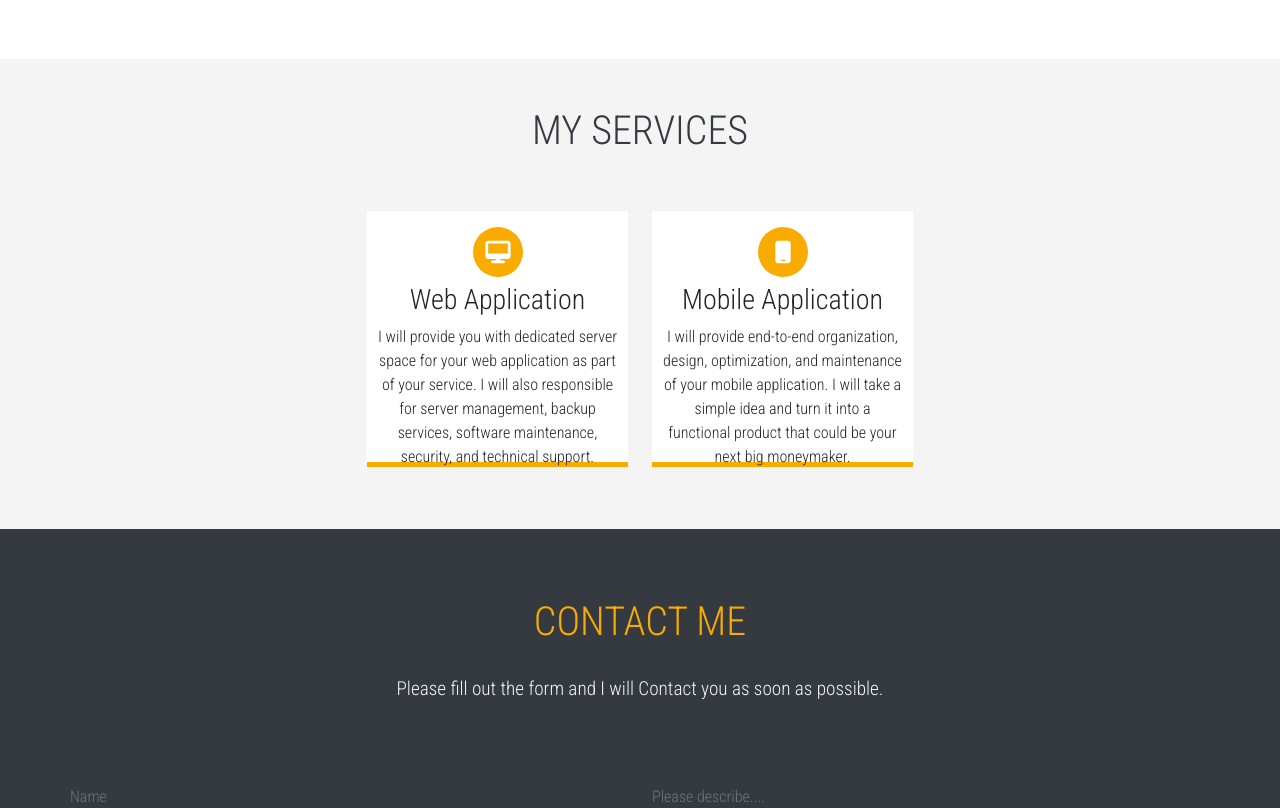
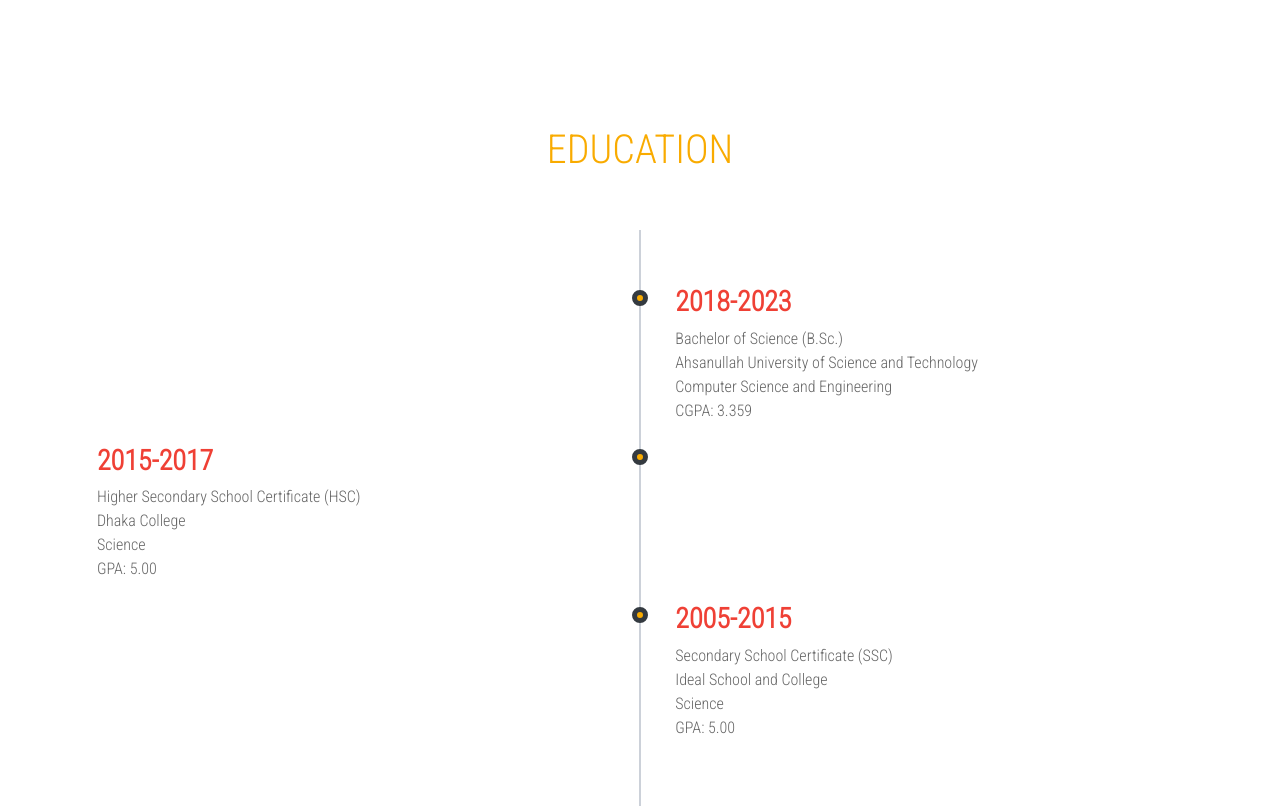
Before and after one commit to Mahatabe/my-portfolio, a React (Create React App) app: page / in a window 1280 px wide. Shown: the part 1261-2069 px from the top of the page. Built offline with nearby package versions, Linux system fonts and the light colour scheme.

Commit message:
Education and Scroll done

```diff
--- a/package.json
+++ b/package.json
@@ -18,6 +18,7 @@
     "react-particles": "^2.9.3",
     "react-particles-js": "^3.6.0",
     "react-scripts": "5.0.1",
+    "react-scroll": "^1.8.9",
     "react-share": "^4.4.1",
     "react-typed": "^1.2.0",
     "tsparticles": "^1.43.1",
--- a/src/App.css
+++ b/src/App.css
@@ -10,6 +10,7 @@
   --primary-black: #000000;
   --primary-green: green;
   --primary-dark-grey: #666666;
+  --primary-grey: #ccd1d9;
 }
 
 body{
@@ -65,7 +66,7 @@
   background: url(wall-and-laptop-background.jpg) no-repeat;
   background-size: cover;
   background-position: center;
-  height: 90vh;
+  height: 100vh;
 }
 
 .main-info{
@@ -222,6 +223,100 @@
   color: var(--primary-white);
 }
 
+
+/* Education */
+
+.education {
+  padding: 0.7rem;
+}
+
+.education-wrapper {
+  position: relative;
+  padding: 3.125rem 0;
+  overflow: hidden;
+}
+
+.education h1 {
+  text-transform: uppercase;
+  color: var(--primary-oranage);
+}
+
+.education-wrapper::before {
+  position: absolute;
+  content: "";
+  top: 0;
+  left: 50%;
+  margin-left: -0.0625rem;
+  width: 0.125rem;
+  height: 100%;
+  background: var(--primary-grey);
+  z-index: 1;
+}
+
+.timeline-block {
+  width: calc(50% + 0.5rem);
+  display: flex;
+  justify-content: space-between;
+  clear: both;
+}
+
+.timeline-block-right {
+  float: right;
+}
+
+.timeline-block-left {
+  float: left;
+  direction: rtl;
+}
+
+
+.marker {
+  width: 1rem;
+  height: 1rem;
+  border-radius: 50%;;
+  border: 0.3125rem solid var(--primary-dark);
+  background: var(--primary-oranage);
+  margin-top: 0.625rem;
+  z-index: 3;
+}
+
+.timeline-content {
+  width: 95%;
+  padding: 0 0.9375rem;
+  color: var(--primary-dark-grey);
+  direction: ltr;
+}
+
+.timeline-content h3 {
+  margin-top: 0.3125rem;
+  color: var(--primary-red);
+  font-weight: 900;
+}
+
+/*------------ MEDIA ------------------*/
+@media(max-width: 768px) {
+.education .container {
+  padding-left: 0;
+}
+
+  .education-wrapper::before {
+    left: 0.5rem;
+    margin-bottom: 1.875rem;
+  }
+  .timeline-block-right {
+    float: none;
+    width: 100%;
+  }
+
+  .timeline-block-left {
+    float: none;
+    direction: ltr;
+    width: 100%;
+  }
+}
+
+
+
 /* CONTACTS COMPONENT */
 .contacts {
   background: var(--primary-dark);
--- a/src/App.js
+++ b/src/App.js
@@ -4,6 +4,7 @@
 import Navbar from "./components/Navbar";
 import Header from "./components/Header";
 import AboutMe from "./components/AboutMe";
+import Education from "./components/Education";
 import Services from "./components/Services";
 import Contacts from "./components/Contacts";
 import Footer from "./components/Footer";
@@ -35,6 +36,7 @@
       <Navbar />
       <Header />
       <AboutMe />
+      <Education />
       <Services />
       <Contacts />
       <Footer />
--- a/src/components/AboutMe.js
+++ b/src/components/AboutMe.js
@@ -3,7 +3,7 @@
 
 const AboutMe = () => {
     return (
-        <div className="container py-5">
+        <div id="about" className="container py-5">
             <div className="row">
                 <div className="col-lg-6 col-xm-12">
                     <div className="photo-wrap mb-5">
--- a/src/components/Contacts.js
+++ b/src/components/Contacts.js
@@ -35,7 +35,7 @@
   }
 
   return (
-    <div className="contacts">
+    <div id="contacts" className="contacts">
       <div className="text-center">
         <h1>Contact Me</h1>
         <p>Please fill out the form and I will Contact you as soon as possible.</p>
--- /dev/null
+++ b/src/components/Education.js
@@ -0,0 +1,47 @@
+import React from 'react'
+
+const Education = () => {
+  return (
+    <div id="education" className="education">
+      <div className="d-flex justify-content-center my-5">
+        <h1>Education</h1>
+      </div>
+      <div className="container education-wrapper">
+        <div className="timeline-block timeline-block-right">
+          <div className="marker"></div>
+          <div className="timeline-content">
+            <h3>2018-2023</h3>
+            <p>Bachelor of Science (B.Sc.) <br />
+            Ahsanullah University of Science and Technology <br />
+            Computer Science and Engineering <br />
+            CGPA: 3.359</p>
+          </div>
+        </div>
+        {/* - */}
+        <div className="timeline-block timeline-block-left">
+          <div className="marker"></div>
+          <div className="timeline-content">
+            <h3>2015-2017</h3>
+            <p>Higher Secondary School Certificate (HSC) <br />
+             Dhaka College <br />
+             Science <br />
+             GPA: 5.00</p>
+          </div>
+        </div>
+        {/* - */}
+        <div className="timeline-block timeline-block-right">
+          <div className="marker"></div>
+          <div className="timeline-content">
+            <h3>2005-2015</h3>
+            <p>Secondary School Certificate (SSC) <br />
+             Ideal School and College <br />
+             Science <br />
+             GPA: 5.00</p>
+          </div>
+        </div>
+      </div>
+    </div>
+  )
+}
+
+export default Education
--- a/src/components/Header.js
+++ b/src/components/Header.js
@@ -1,9 +1,10 @@
 import React from "react";
 import Typed from "react-typed";
+import { Link } from "react-scroll";
 
 const Header = () => {
   return (
-    <div className="header-wraper">
+    <div id="home" className="header-wraper">
       <div className="main-info">
         <canvas></canvas>
         <h1>Mostafa Mahatabe</h1>
@@ -14,7 +15,8 @@
             backSpeed={60}
             loop
         />
-        <a href="#" className="btn-main-offer">Contact Me</a>
+        {/* <a  className="btn-main-offer">Contact Me</a> */}
+        <Link smooth={true} to="contacts" offset={-110} className="btn-main-offer" href="#">Contact Me</Link>
       </div>
     </div>
   )
--- a/src/components/Navbar.js
+++ b/src/components/Navbar.js
@@ -1,14 +1,15 @@
 import React from "react";
 import logo from "../logo.png";
+import { Link } from "react-scroll";
 // react fontawesome imports
 import { FontAwesomeIcon } from "@fortawesome/react-fontawesome";
 import { faBars } from "@fortawesome/free-solid-svg-icons";
 
 const Navbar = () => {
     return (
-        <nav className="navbar navbar-expand-lg navbar-light bg-dark">
+        <nav className="navbar navbar-expand-lg navbar-light bg-dark fixed-top">
             <div className="container">
-                <a className="navbar-brand" href="#"><img className="logo" src={logo} alt="logo.." /></a>
+                <Link smooth={true} to="home" className="navbar-brand" href="#"><img className="logo" src={logo} alt="logo.." /></Link>
                 <button className="navbar-toggler" type="button" data-toggle="collapse"
                     data-target="#navbarSupportedContent" aria-controls="navbarSupportedContent"
                     aria-expanded="false" aria-label="Toggle navigation">
@@ -17,22 +18,22 @@
                 <div className="collapse navbar-collapse" id="navbarSupportedContent">
                     <ul className="navbar-nav ms-auto">
                         <li className="nav-item active">
-                            <a className="nav-link" href="#">Home</a>
+                            <Link smooth={true} to="home" offset={-110}  className="nav-link" href="#">Home</Link>
                         </li>
                         <li className="nav-item">
-                            <a className="nav-link" href="#">About Me</a>
+                            <Link smooth={true} to="about" offset={-110} className="nav-link" href="#">About Me</Link>
                         </li>
                         <li className="nav-item">
-                            <a className="nav-link" href="#">Services</a>
+                            <Link smooth={true} to="services" offset={-110} className="nav-link" href="#">Services</Link>
                         </li>
                         <li className="nav-item">
-                            <a className="nav-link" href="#">Experience</a>
+                            <Link smooth={true} to="education" offset={-110} className="nav-link" href="#">Education</Link>
                         </li>
                         <li className="nav-item">
-                            <a className="nav-link" href="#">Portfolio</a>
+                            <Link smooth={true} to="portfolio" offset={-110} className="nav-link" href="#">Portfolio</Link>
                         </li>
                         <li className="nav-item">
-                            <a className="nav-link" href="#">Contact</a>
+                            <Link smooth={true} to="contacts" offset={-110} className="nav-link" href="#">Contact</Link>
                         </li>
                     </ul>
                 </div>
--- a/src/components/Services.js
+++ b/src/components/Services.js
@@ -4,7 +4,7 @@
 
 const Services = () => {
     return (
-        <div className="services">
+        <div id="services" className="services">
             <h1 className="py-5">My services</h1>
                 <div className="container">
                     <div className="row">
```
Also changed, not shown: 1 other file (tests, documents, lock files or other folders).
